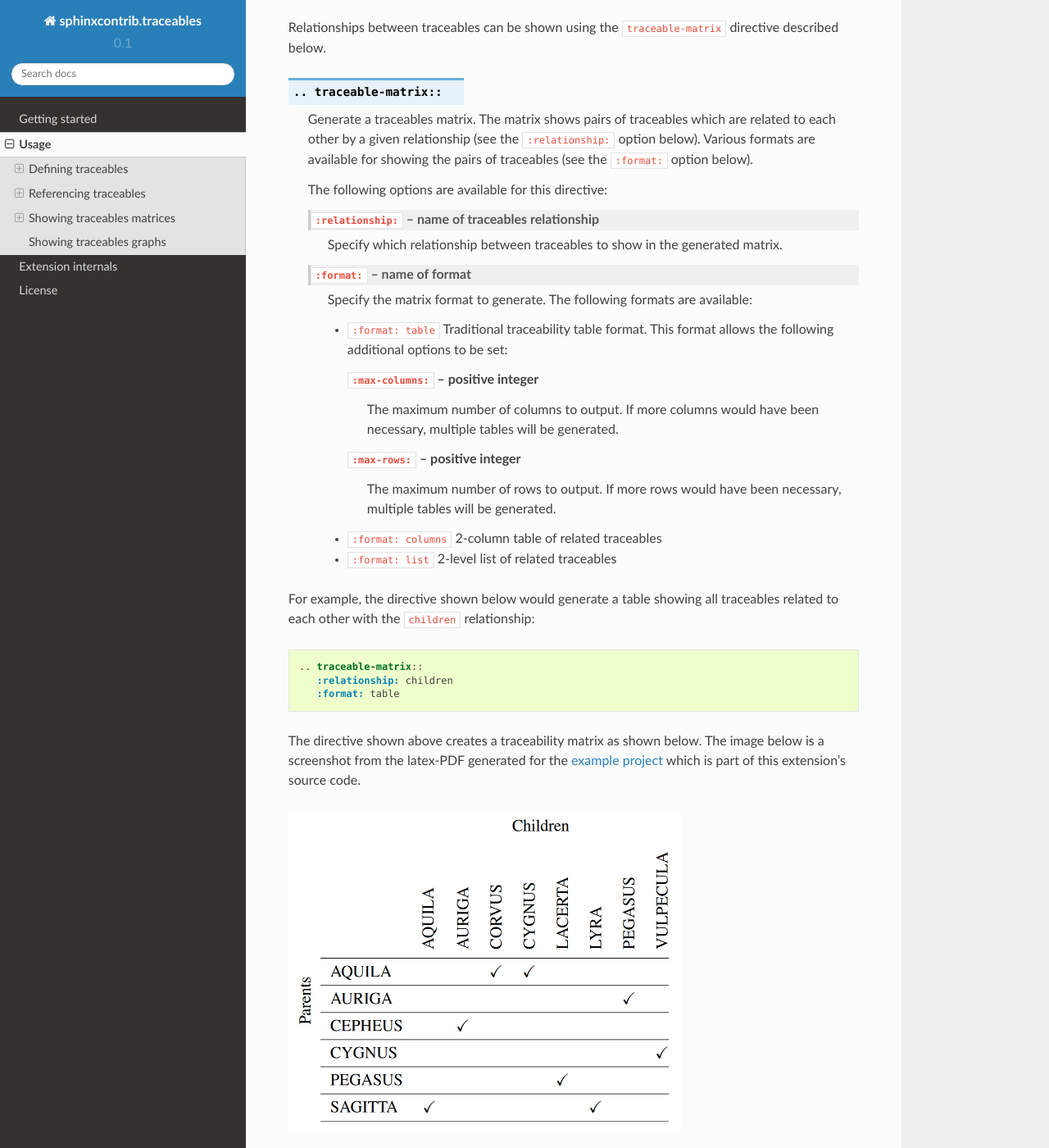
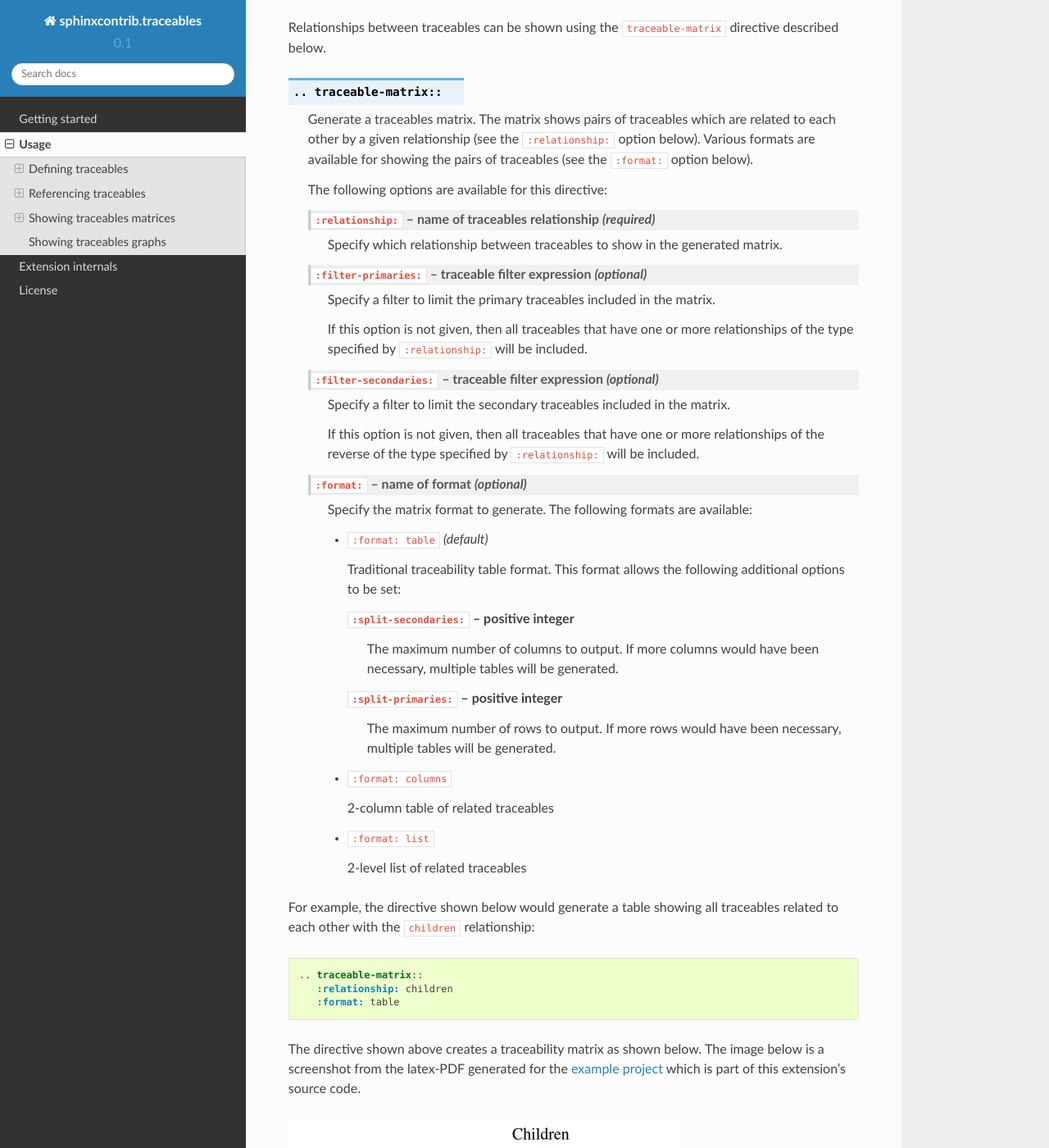
Before and after one commit to t4ngo/sphinxcontrib-traceables, a Sphinx documentation site: the page built from docs/usage.txt, in a window 1280 px wide and 1400 px high, scrolled down 1200 px. Shown: the whole window at 82% size. Built offline with Sphinx 7.4.7 and the Read the Docs theme 2.0.0, drawn with Linux system fonts in a browser that asks for light colours; some of the changed text lies outside the part shown.

Commit message:
Update usage docs with new matrix directive options

```diff
--- a/docs/usage.txt
+++ b/docs/usage.txt
@@ -3,6 +3,7 @@
 ******************************************************************************
 Usage
 ******************************************************************************
+
 
 Defining traceables
 ==============================================================================
@@ -47,6 +48,7 @@ Traceables are defined using the ``traceable`` directive described below.
 
      - If content is given, it will be parsed as regular ReST.
 
+
 Referencing traceables
 ==============================================================================
 
@@ -60,6 +62,7 @@ Traceables can be referenced using the ``traceable`` role described below.
    .. code-block:: rest
 
       Lorem ipsum :traceable:`LOREM-IPSUM` dolor sit...
+
 
 Showing traceables matrices
 ==============================================================================
@@ -76,32 +79,51 @@ directive described below.
 
    The following options are available for this directive:
 
-   ``:relationship:`` -- name of traceables relationship
+   ``:relationship:`` -- name of traceables relationship *(required)*
       Specify which relationship between traceables to show in the
       generated matrix.
 
-   ``:format:`` -- name of format
+   ``:filter-primaries:`` -- traceable filter expression *(optional)*
+      Specify a filter to limit the primary traceables included in the
+      matrix.
+
+      If this option is not given, then all traceables that have
+      one or more relationships of the type specified by ``:relationship:``
+      will be included.
+
+   ``:filter-secondaries:`` -- traceable filter expression *(optional)*
+      Specify a filter to limit the secondary traceables included in the
+      matrix.
+
+      If this option is not given, then all traceables that have
+      one or more relationships of the reverse of the type specified by
+      ``:relationship:`` will be included.
+
+   ``:format:`` -- name of format *(optional)*
       Specify the matrix format to generate. The following
       formats are available:
 
-      - ``:format: table``
+      - ``:format: table`` *(default)*
+
         Traditional traceability table format.
         This format allows the following additional options to be set:
 
-        ``:max-columns:`` -- positive integer
+        ``:split-secondaries:`` -- positive integer
             The maximum number of columns to output.
             If more columns would have been necessary, multiple tables will be
             generated.
 
-        ``:max-rows:`` -- positive integer
+        ``:split-primaries:`` -- positive integer
             The maximum number of rows to output.
             If more rows would have been necessary, multiple tables will be
             generated.
 
       - ``:format: columns``
+
         2-column table of related traceables
 
       - ``:format: list``
+
         2-level list of related traceables
 
 For example, the directive shown below would generate a table showing
@@ -121,8 +143,12 @@ which is part of this extension's source code.
 .. image:: _static/example-matrix-table.*
    :scale: 50%
 
+
 Showing traceables graphs
 ==============================================================================
+
+This section is yet to be written...
+
 
 .. comment: ==================================================================
 
```
